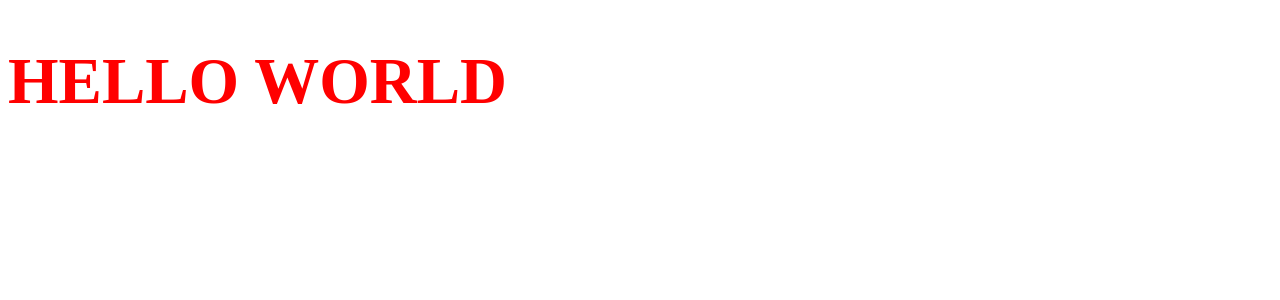
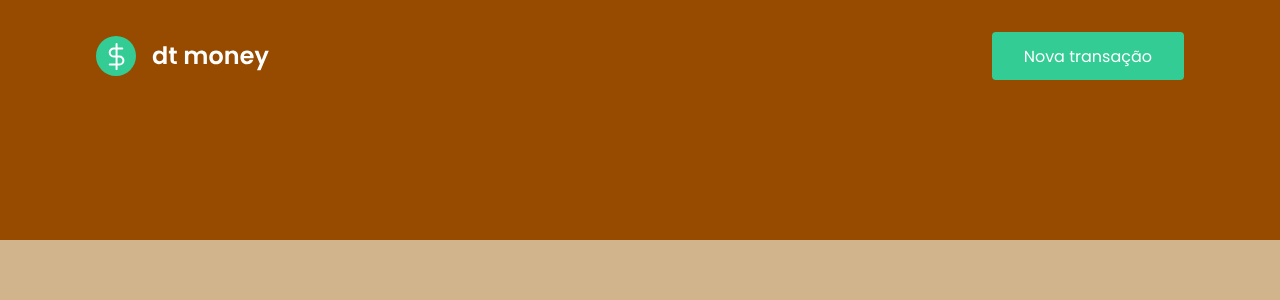
Before and after one commit to igurcampos/dtmoney2, a React (Create React App) app: page / in a window 1280 px wide. Shown: the top 300 px of the page. Built offline with nearby package versions, Linux system fonts and the light colour scheme.

Commit message:
quartou de css no react

```diff
--- a/public/index.html
+++ b/public/index.html
@@ -1,13 +1,22 @@
 <!DOCTYPE html>
 <html lang="en">
   <head>
+
+    <link rel="preconnect" href="https://fonts.googleapis.com">
+    <link rel="preconnect" href="https://fonts.gstatic.com" crossorigin>
+
     <meta charset="utf-8" />
     <meta name="viewport" content="width=device-width, initial-scale=1" />
 
-    <title>dtmoney2</title>
+    <link rel="shortcut icon" href="favicon.png" type="image/png">
+
+    <title>dt money</title>
+
+    <link href="https://fonts.googleapis.com/css2?family=Poppins:wght@400;600&display=swap" rel="stylesheet">
+
   </head>
   <body>
     <noscript>You need to enable JavaScript to run this app.</noscript>
     <div id="root"></div>
-
+  </body>
 </html>
--- a/src/App.tsx
+++ b/src/App.tsx
@@ -1,17 +1,18 @@
-import styled from 'styled-components'
-
-const Title = styled.h1`
-color: red;
-font-size: 65px;
-`
+import { Header } from "./Components/Header";
+import { GlobalStyle } from "./styles/global";
 
 
 export function App() {
   return (
-    <div className="App">
+    <>
 
-    <Title> HELLO WORLD</Title>
+    <Header/>
 
-    </div>
+    <GlobalStyle/>
+
+
+    </>
   );
 }
+
+// = div
--- /dev/null
+++ b/src/Components/Header/index.tsx
@@ -0,0 +1,19 @@
+import logoImg from '../../assets/logo.svg'
+import { Container, Content } from './styles'
+
+export function Header() {
+    return(
+        <Container>
+
+            <Content>
+
+                <img src={logoImg} alt="dt money" />
+                <button type='button'>
+                Nova transação
+                </button>
+
+            </Content>
+
+        </Container>
+    )
+}
--- /dev/null
+++ b/src/Components/Header/styles.ts
@@ -0,0 +1,33 @@
+import styled from "styled-components";
+
+export const Container = styled.header`
+    background: var(--brown);
+
+`;
+
+export const Content = styled.div`
+    max-width: 1120px;
+    margin: 0 auto;
+
+    padding: 2rem 1rem 10rem;
+    display: flex;
+    align-items: center;
+    justify-content: space-between;
+
+    button{
+        font-size: 1rem;
+        color: #fff;
+        background: var(--green-light);
+        border: 0;
+        padding: 0 2rem;
+        border-radius: 0.25rem;
+        height: 3rem;
+
+        transition: filter 0.2s;
+
+        &:hover{
+            filter:brightness(0.9) ;
+        }
+    }
+
+`;
--- /dev/null
+++ b/src/styles/global.ts
@@ -0,0 +1,58 @@
+import {createGlobalStyle} from 'styled-components'
+
+export const GlobalStyle
+ = createGlobalStyle `
+:root{
+    --background: #d2b48c;
+    --red: #e52e4d;
+    --brown: #964b00;
+
+    --green-light: #33CC95;
+
+    --text-title: #363f5f;
+    --text-body: #969cb3;
+
+    --background: #d2b48c;
+    --shape: #ffffff;
+}
+
+*{
+        margin: 0;
+        padding: 0;
+        box-sizing: border-box;
+}
+
+html{
+    @media (max-width: 1080px) {
+        font-size: 93.75% ;
+    }
+    @media (max-width: 720px) {
+        font-size: 87.5%;
+    }
+}
+
+body{
+    background: var(--background);
+    -webkit-font-smoothing: antialiased;
+
+}
+
+body, input, textarea, button{
+    font-family: 'Poppins', sans-serif;
+    font-weight: 400;
+}
+
+h1, h2, h3, h4, h5, h6, strong{
+    font-weight: 600;
+}
+
+button{
+    cursor: pointer;
+}
+
+[disable]{
+    opacity: 0.6;
+    cursor: not-allowed;
+}
+
+`
```
Also changed, not shown: public/favicon.png (renamed from src/favicon.png), 1 other file (tests, documents, lock files or other folders).
